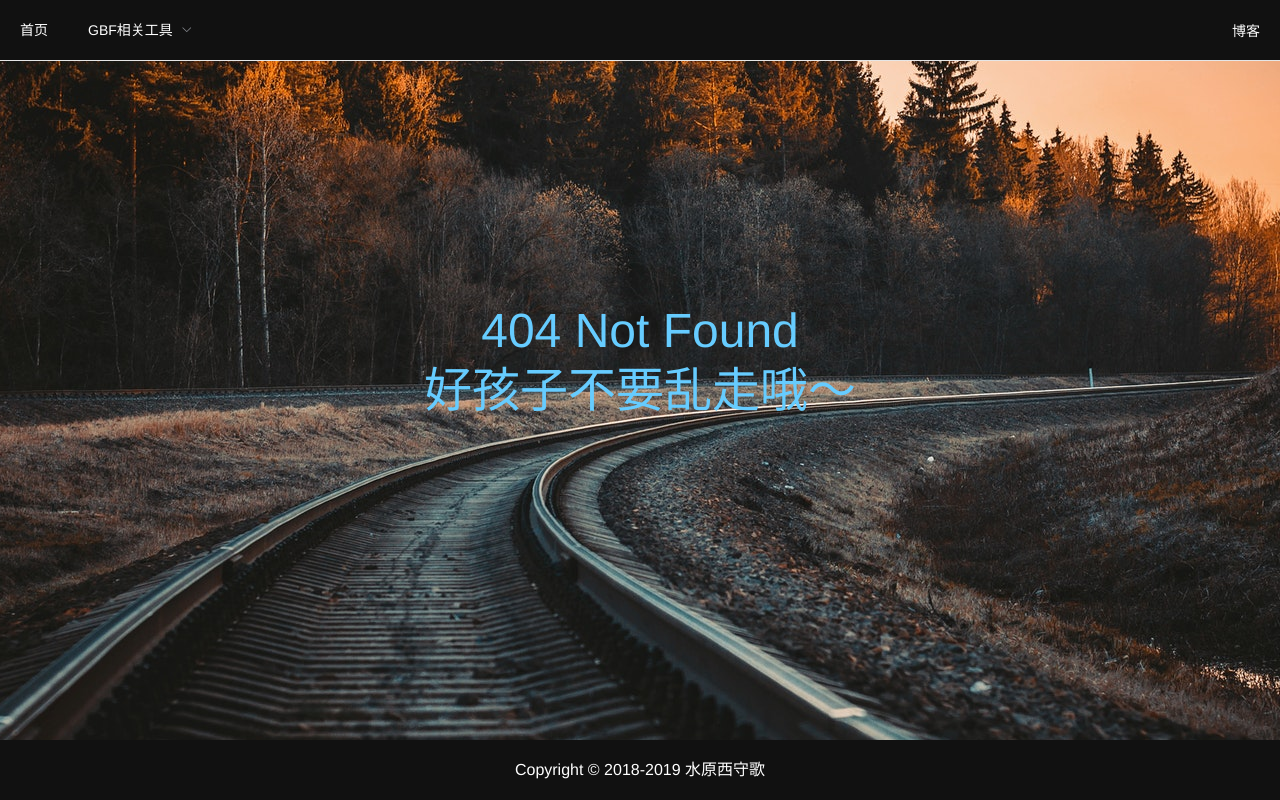
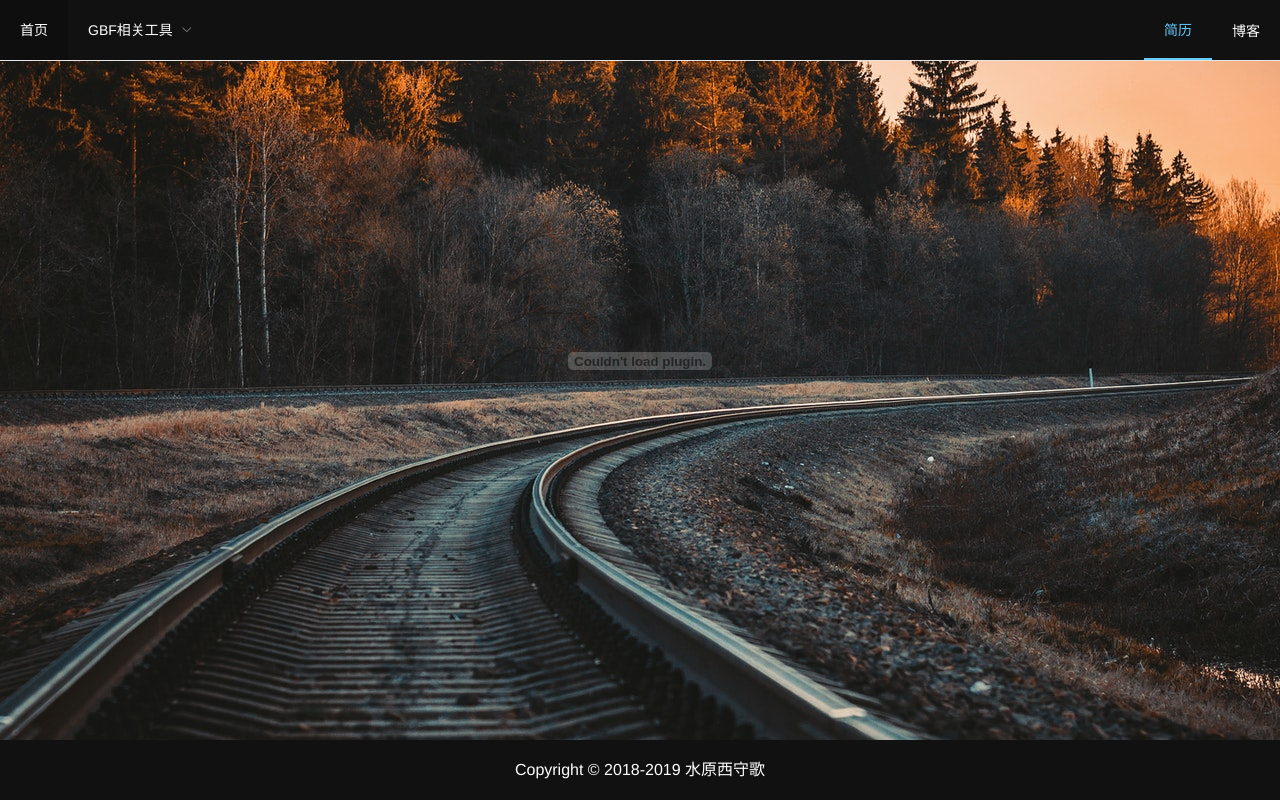
Before and after one commit to okasakihiro/my-home-front, a Vue app: page /resume in a window 1280 px wide. Before the commit this address had no page. Built offline with nearby package versions, Linux system fonts and the light colour scheme.

Commit message:
add self resume

```diff
--- a/package.json
+++ b/package.json
@@ -11,6 +11,7 @@
   },
   "dependencies": {
     "axios": "^0.18.0",
+    "compression-webpack-plugin": "^3.0.0",
     "element-ui": "^2.8.2",
     "sass-loader": "^7.1.0",
     "vue": "^2.5.2",
--- a/src/components/NavMenu.vue
+++ b/src/components/NavMenu.vue
@@ -18,6 +18,7 @@
       <el-menu-item style="float:right">
           <el-link :underline="false" href="https://blog.granbluefantasy.app" type="info">博客</el-link>
       </el-menu-item>
+      <el-menu-item style="float:right" index="resume">简历</el-menu-item>
     </el-menu>
   </div>
 </template>
--- /dev/null
+++ b/src/components/resume/Resume.vue
@@ -0,0 +1,15 @@
+<template>
+  <div id="reusme">
+    <embed src="/static/pdf/resume.pdf" type="application/pdf" width="60%" height="600px">
+  </div>
+</template>
+
+<script>
+  export default {
+
+  }
+</script>
+
+<style scoped>
+
+</style>
--- a/src/router/index.js
+++ b/src/router/index.js
@@ -6,6 +6,7 @@ import Router from 'vue-router';
 import Main from '@/components/Main';
 import Crystal from '@/components/tools/Crystal';
 import NotFoundPage from '@/components/NotFoundPage';
+import Resume from '@/components/resume/Resume';
 
 Vue.use(Router);
 
@@ -33,6 +34,11 @@ export default new Router({
       redictor: "https://blog.granbluefantasy.app"
     },
     {
+      path: '/resume',
+      name: '简历',
+      component: Resume
+    },
+    {
       path: '*',
       name: '不见了诶',
       component: NotFoundPage
```
Also changed, not shown: 12 other files (tests, documents, lock files or other folders).
